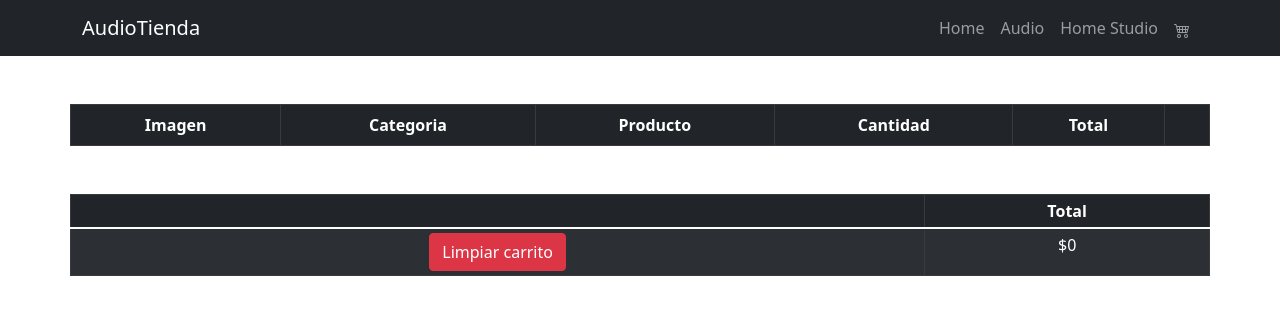
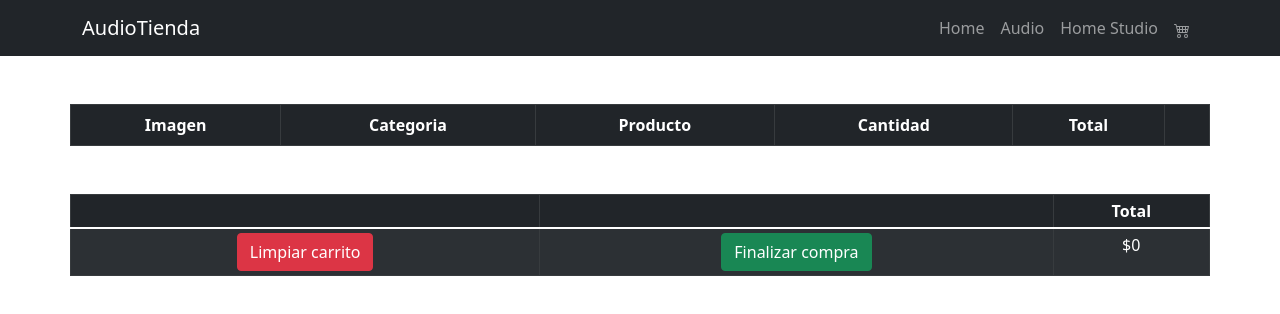
Before and after one commit to dannyanriquez/audio-tienda, a React (Create React App) app: page /Cart in a window 1280 px wide. Shown: the top 314 px of the page. Built offline with nearby package versions, Linux system fonts and the light colour scheme.

Commit message:
setting cart

```diff
--- a/src/components/Cart/Cart.jsx
+++ b/src/components/Cart/Cart.jsx
@@ -1,12 +1,13 @@
 import React, { useContext } from 'react'
 import { Table, Card } from 'react-bootstrap'
+import { Link } from 'react-router-dom'
 import { CartContext } from '../../context/CartContext'
 
 
 
 export const Cart = () => {
 
-    const {totalCart, cartList} = useContext(CartContext)
+    const {totalCart, cartList, clear, removeItem} = useContext(CartContext)
     console.log(totalCart)
 
     return (
@@ -30,7 +31,7 @@ export const Cart = () => {
                         <td>{prod.propproducto.nombre}</td>
                         <td>{prod.cantidad}</td>
                         <td>${prod.propproducto.precio * prod.cantidad}</td>
-                        <td><button className="btn btn-danger">X</button></td>
+                        <td><button className="btn btn-danger" onClick={() => removeItem(prod.propproducto.id)}>X</button></td>
                     </tr>
 
                     )}
@@ -41,6 +42,7 @@ export const Cart = () => {
                     <tr>
 
                         <th></th>
+                        <th></th>
                         <th>Total</th>
 
                     </tr>
@@ -49,11 +51,13 @@ export const Cart = () => {
 
                     <tr >
 
-                        <td><button className="btn btn-danger">Limpiar carrito</button></td>
-                        <td>${totalCart}</td>
+                        <td><button className="btn btn-danger" onClick={() =>clear()}>Limpiar carrito</button></td>
+                        <td>
+                            <a href="https://www.mercadopago.com.ar/">
+                            <button className="btn btn-success">
+                                Finalizar compra</button></a> </td>
+                            <td>${totalCart}</td>
                     </tr>
-
-
             </tbody>
             </Table>
         </>
--- a/src/context/CartContext.jsx
+++ b/src/context/CartContext.jsx
@@ -29,8 +29,14 @@ export const CartContextProvider = ({children}) => {
     }
 
 
+    const removeItem = IdItemRemove => {
+        setCartList(cartList.filter(data => data.propproducto.id !== IdItemRemove))
+        setTotalCart(cartList.filter(data => data.propproducto.id !== IdItemRemove))
+    }
+
     const clear = () => {
         setCartList([])
+        setTotalCart(0)
     }
 
 
@@ -40,7 +46,8 @@ export const CartContextProvider = ({children}) => {
                 cartList,
                 totalCart,      //paso primero los estados y luego funciones a consumir de forma global
                 AddToCart,
-
+                clear,
+                removeItem
 
             }}>
             {children}
```
